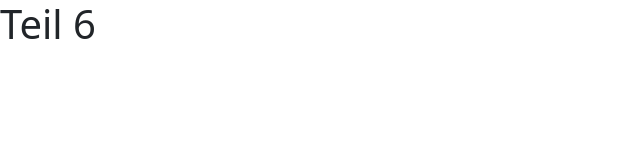
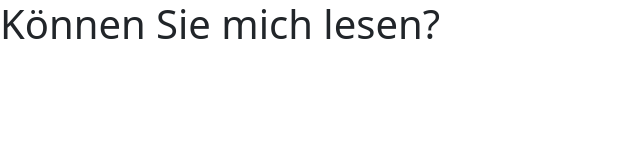
Before and after one commit to SchlegelCarsten/Uebungen, a plain HTML site: page index.html in a window 1280 px wide. Shown: the whole page, without its empty margins (0-640 px from the left). Drawn offline with nearby package versions, Linux system fonts and the light colour scheme.

Commit message:
Neuste Version

```diff
--- a/index.html
+++ b/index.html
@@ -10,11 +10,11 @@
     <link href="https://cdn.jsdelivr.net/npm/bootstrap@5.0.0-beta3/dist/css/bootstrap.min.css" rel="stylesheet"
         integrity="sha384-eOJMYsd53ii+scO/bJGFsiCZc+5NDVN2yr8+0RDqr0Ql0h+rP48ckxlpbzKgwra6" crossorigin="anonymous">
 
-    <title>Teil 6</title>
+    <title>Können Sie mich lesen?</title>
 </head>
 
 <body>
-    <h1>Teil 6</h1>
+    <h1>Können Sie mich lesen?</h1>
 
     <!-- Optional JavaScript; choose one of the two! -->
 
```
